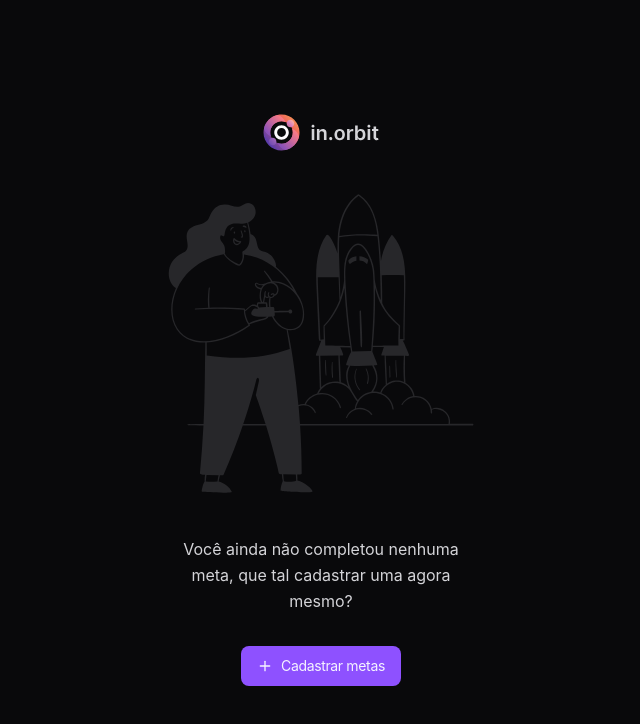
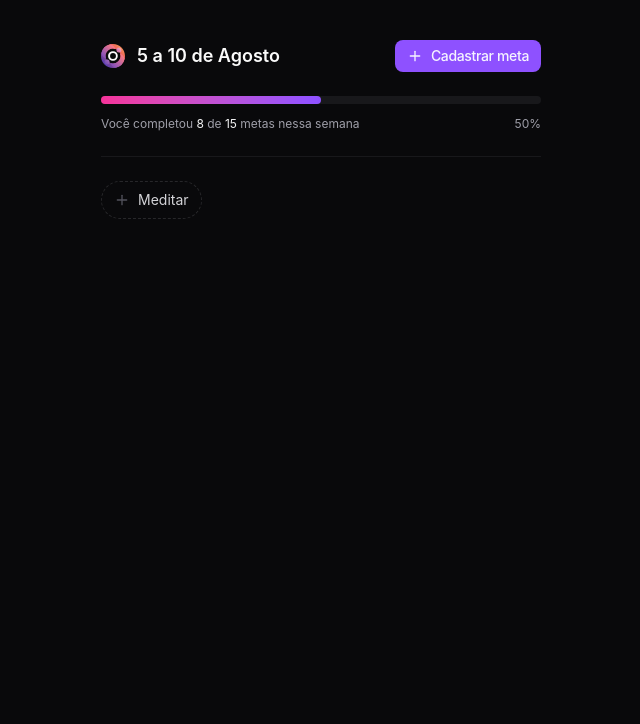
Before and after one commit to LuizPerimNeto-dev/NLW-pocketjs-frontend, a React (Vite) app: page / in a window 1280 px wide. Shown: the top 724 px of the page, without its empty margins (319-959 px from the left). Built offline with nearby package versions, Linux system fonts and the light colour scheme.

Commit message:
tirt commit

```diff
--- a/package.json
+++ b/package.json
@@ -10,11 +10,15 @@
     "preview": "vite preview"
   },
   "dependencies": {
+    "@radix-ui/react-dialog": "^1.1.23",
+    "@radix-ui/react-progress": "^1.1.16",
+    "@radix-ui/react-radio-group": "^1.4.7",
     "@tailwindcss/vite": "^4.3.3",
     "lucide-react": "^1.49.0",
     "react": "^19.2.8",
     "react-dom": "^19.2.8",
     "tailwind-merge": "^3.7.0",
+    "tailwind-variants": "^3.3.1",
     "tailwindcss": "^4.3.3"
   },
   "devDependencies": {
--- a/src/app.tsx
+++ b/src/app.tsx
@@ -1,22 +1,17 @@
-import { Plus } from 'lucide-react'
 
-import logo from './assets/in-orbit-logo.svg'
-import letsStart from './assets/rocket-launch-illustration.svg'
-
+import { Dialog } from './components/ui/dialog'
+import { CreateGoal } from './components/created-goal'
+import { EmptyGoals } from './components/empty-goals'
+import { Summary } from './components/summary'
 
 export function App() {
   return (
-    <div className="h-screen flex flex-col items-center justify-center gap-8">
-      <img src={logo} alt="in.orbit" />
-      <img src={letsStart} alt="in.orbit" />
-      <p className="text-zinc-300 leading-relaxed max-w-80 text-center">
-        Você ainda não completou nenhuma meta, que tal cadastrar uma agora mesmo?
-      </p>
+    <Dialog>
+      {/* <EmptyGoals/> */}
 
-      <button className="px-4 py-2.5 rounded-lg bg-violet-500 text-violet-50 flex items-center gap-2 text-sm fount-medium tracking-tight hover:bg-violet-600">
-        <Plus className='size-4' />
-        Cadastrar metas
-      </button>
-    </div>
+      <Summary />
+
+      <CreateGoal />
+    </Dialog>
   )
 }
--- /dev/null
+++ b/src/components/created-goal.tsx
@@ -0,0 +1,72 @@
+import { X } from "lucide-react";
+import { DialogClose, DialogContent, DialogDescription, DialogTitle } from "./ui/dialog";
+import { Label } from "./ui/label";
+import { Input } from "./ui/input";
+import { RadioGroup, RadioGroupIndicator, RadioGroupItem } from "./ui/radio-group";
+import { Button } from "./ui/button";
+
+export function CreateGoal() {
+    return (
+        <DialogContent>
+            <div className='flex flex-col gap-6 h-full'>
+                <div className=' flex flex-col gap-3'>
+                    <div className="flex itens-center justify-between">
+                        <DialogTitle>Cadastrar meta</DialogTitle>
+                        <DialogClose>
+                            <
+                                X className='size-5 text-zinc-600' />
+                        </DialogClose>
+                    </div>
+
+                    <DialogDescription>
+                        Adicione atividades que te fazem bem e que você quer continuar
+                        praticando toda semana.
+                    </DialogDescription>
+                </div>
+                <form action="" className="flex-1 flex flex-col justify-between">
+                    <div className='flex flex-col gap-6'>
+                        <div className='flex flex-col gap-2'>
+                            <Label htmlFor='title'>Qual a atividade?</Label>
+                            <Input
+                                id='title'
+                                autoFocus
+                                placeholder='Praticar exercicios, meditar, etc...'
+                            />
+                        </div>
+                        <div className='flex flex-col gap-2'>
+                            <Label htmlFor='title'>Quantas vezez na semana?</Label>
+                            <RadioGroup>
+                                <RadioGroupItem value='1'>
+                                    <RadioGroupIndicator />
+                                    <span className='text-zinc-300 text-sm font-medium leading-none'>1x na semana</span>
+                                    <span className='text-lg leading-none'>🥱</span>
+                                </RadioGroupItem>
+
+                                <RadioGroupItem value='2'>
+                                    <RadioGroupIndicator />
+                                    <span className='text-zinc-300 text-sm font-medium leading-none'>1x na semana</span>
+                                    <span className='text-lg leading-none'>🙂</span>
+                                </RadioGroupItem>
+
+                                <RadioGroupItem value='3'>
+                                    <RadioGroupIndicator />
+                                    <span className='text-zinc-300 text-sm font-medium leading-none'>1x na semana</span>
+                                    <span className='text-lg leading-none'>😎</span>
+                                </RadioGroupItem>
+                            </RadioGroup>
+                        </div>
+                    </div>
+
+                    <div className='flex items-center gap-3'>
+                        <DialogClose asChild>
+                            <Button className='flex-1' variant='secondary'>
+                                Fechar
+                            </Button>
+                        </DialogClose>
+                        <Button className='flex-1'>Salvar</Button>
+                    </div>
+                </form>
+            </div>
+        </DialogContent>
+    )
+}
--- /dev/null
+++ b/src/components/empty-goals.tsx
@@ -0,0 +1,24 @@
+import { Plus } from 'lucide-react'
+import logo from '../assets/in-orbit-logo.svg'
+import letsStart from '../assets/rocket-launch-illustration.svg'
+import { Button } from './ui/button'
+import { DialogTrigger } from './ui/dialog'
+
+export function EmptyGoals () {
+    return (
+         <div className="h-screen flex flex-col items-center justify-center gap-8">
+        <img src={logo} alt="in.orbit" />
+        <img src={letsStart} alt="in.orbit" />
+        <p className="text-zinc-300 leading-relaxed max-w-80 text-center">
+          Você ainda não completou nenhuma meta, que tal cadastrar uma agora mesmo?
+        </p>
+
+        <DialogTrigger asChild>
+          <Button>
+            <Plus className='size-4' />
+            Cadastrar meta
+          </Button>
+        </DialogTrigger>
+      </div>
+    )
+}
--- /dev/null
+++ b/src/components/in-orbit-icon.tsx
@@ -0,0 +1,97 @@
+export function InOrbitIcon() {
+    return (
+        <svg
+      width={24}
+      height={24}
+      viewBox="0 0 24 24"
+      fill="none"
+      xmlns="http://www.w3.org/2000/svg"
+
+    >
+      <path
+        d="M12 0c-.936 0-1.847.107-2.72.31A12.016 12.016 0 00.31 9.28C.107 10.152 0 11.063 0 12c0 6.627 5.373 12 12 12 .936 0 1.847-.107 2.72-.31a12.017 12.017 0 008.97-8.968c.203-.875.31-1.786.31-2.722 0-6.627-5.373-12-12-12zm0 19.515a7.494 7.494 0 01-2.524-.435 7.535 7.535 0 01-4.556-4.555A7.515 7.515 0 1119.515 12 7.515 7.515 0 0112 19.515z"
+        fill="url(#paint0_linear_84_261)"
+      />
+      <path
+        d="M12 7.157a4.844 4.844 0 100 9.687 4.844 4.844 0 000-9.687zm0 7.772a2.929 2.929 0 110-5.858 2.929 2.929 0 010 5.858z"
+        fill="#FEFCFE"
+      />
+      <path
+        d="M14.524 4.92a7.515 7.515 0 00-9.604 9.605 7.423 7.423 0 01-2.63-1.702A7.408 7.408 0 01.31 9.28 12.016 12.016 0 019.28.31a7.409 7.409 0 013.543 1.98 7.423 7.423 0 011.701 2.63z"
+        fill="url(#paint1_linear_84_261)"
+      />
+      <path
+        d="M23.69 14.721a12.016 12.016 0 01-8.97 8.969 7.408 7.408 0 01-3.543-1.98 7.427 7.427 0 01-1.701-2.63 7.515 7.515 0 009.605-9.605c.958.362 1.857.93 2.629 1.702a7.41 7.41 0 011.98 3.544z"
+        fill="url(#paint2_linear_84_261)"
+      />
+      <path
+        d="M6.064 20.448a2.511 2.511 0 100-5.023 2.511 2.511 0 000 5.023z"
+        fill="url(#paint3_linear_84_261)"
+      />
+      <path
+        d="M17.958 8.554a2.511 2.511 0 100-5.023 2.511 2.511 0 000 5.023z"
+        fill="url(#paint4_linear_84_261)"
+      />
+      <defs>
+        <linearGradient
+          id="paint0_linear_84_261"
+          x1={20.3704}
+          y1={4.09058}
+          x2={3.89023}
+          y2={19.6635}
+          gradientUnits="userSpaceOnUse"
+        >
+          <stop stopColor="#F38856" />
+          <stop offset={0.23} stopColor="#F0625C" />
+          <stop offset={1} stopColor="#5C3DAB" />
+        </linearGradient>
+        <linearGradient
+          id="paint1_linear_84_261"
+          x1={11.2405}
+          y1={2.03429}
+          x2={1.86657}
+          y2={11.3578}
+          gradientUnits="userSpaceOnUse"
+        >
+          <stop stopColor="#F67986" />
+          <stop offset={1} stopColor="#8951BA" />
+        </linearGradient>
+        <linearGradient
+          id="paint2_linear_84_261"
+          x1={21.9616}
+          y1={12.8129}
+          x2={12.5877}
+          y2={22.1369}
+          gradientUnits="userSpaceOnUse"
+        >
+          <stop stopColor="#F67986" />
+          <stop offset={1} stopColor="#8951BA" />
+        </linearGradient>
+        <linearGradient
+          id="paint3_linear_84_261"
+          x1={7.89781}
+          y1={16.2204}
+          x2={4.23025}
+          y2={19.6519}
+          gradientUnits="userSpaceOnUse"
+        >
+          <stop stopColor="#A267B9" />
+          <stop offset={1} stopColor="#704BB4" />
+        </linearGradient>
+        <linearGradient
+          id="paint4_linear_84_261"
+          x1={19.4846}
+          y1={4.61331}
+          x2={16.9808}
+          y2={6.95646}
+          gradientUnits="userSpaceOnUse"
+        >
+          <stop stopColor="#F7A8A5" />
+          <stop offset={0.97} stopColor="#D074C4" />
+          <stop offset={1} stopColor="#CF76A9" />
+        </linearGradient>
+      </defs>
+    </svg>
+
+    )
+}
--- /dev/null
+++ b/src/components/summary.tsx
@@ -0,0 +1,46 @@
+import { Plus } from "lucide-react";
+import { Button } from "./ui/button";
+import { DialogTrigger } from "./ui/dialog";
+import { InOrbitIcon } from "./in-orbit-icon";
+import { Progress, ProgressIndicator } from "./ui/progress-bar";
+import { Separator } from "./ui/separator";
+import { OutlineButton } from "./ui/outline-button";
+
+export function Summary() {
+    return (
+        <div className="py-10 max-w-[480px] px-5 mx-auto flex flex-col gap-6">
+            <div className="flex items-center justify-between">
+                <div className="flex items-center gap-3">
+                    <InOrbitIcon />
+                    <span className="text-lg font-semibold">5 a 10 de Agosto</span>
+                </div>
+
+                <DialogTrigger asChild>
+                    <Button size="sm">
+                        <Plus className='size-4' />
+                        Cadastrar meta
+                    </Button>
+                </DialogTrigger>
+            </div>
+
+            <div className="flex flex-col gap-3">
+                <Progress value={8} max={15}>
+                    <ProgressIndicator style={{ width: "50%" }} />
+                </Progress>
+
+                <div className=" flex items-center justify-between text-xs text-zinc-400">
+                    <span>Você completou <span className="text-zinc-100">8</span> de <span className="text-zinc-100">15</span> metas nessa semana</span>
+                    <span>50%</span>
+                </div>
+            </div>
+
+            <Separator />
+            <div className="flex gap-3">
+                <OutlineButton>
+                    <Plus className="size-4 text-zinc-600"/>
+                    Meditar
+                </OutlineButton>
+            </div>
+        </div>
+    )
+}
```
Also changed, not shown: 1 other file (tests, documents, lock files or other folders).
